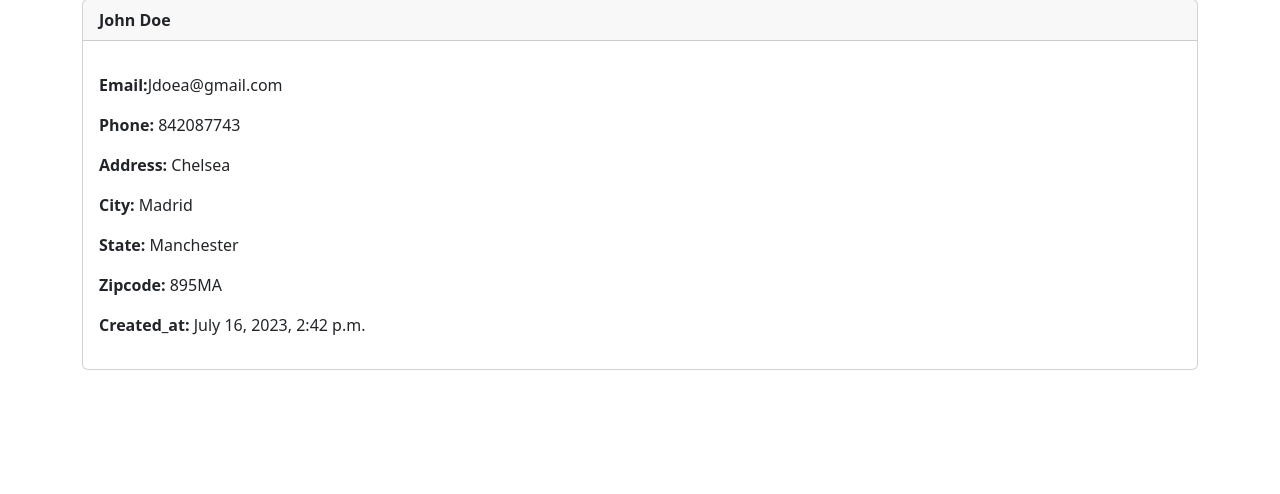
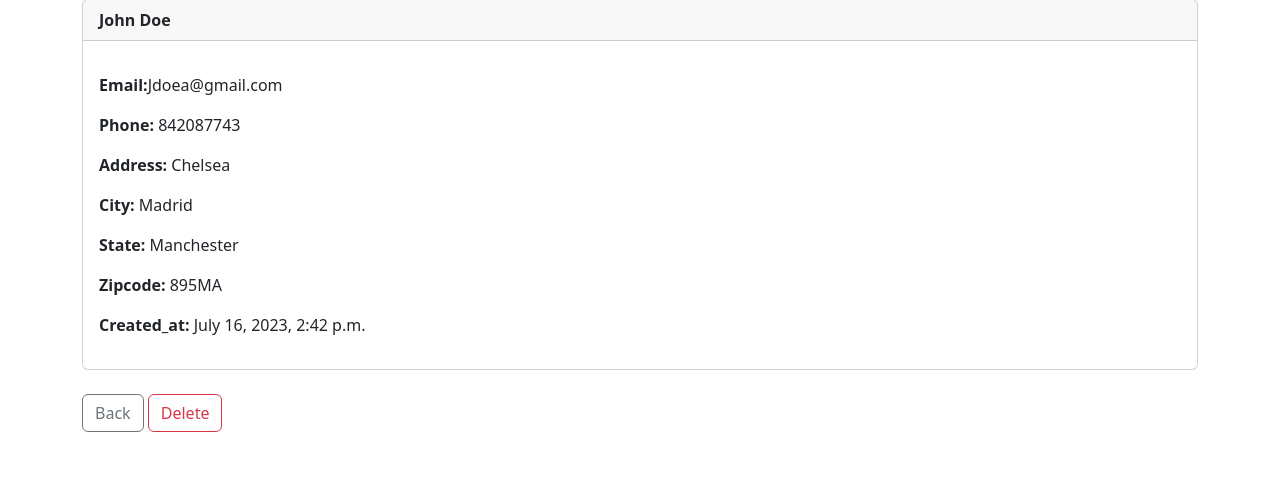
Before and after one commit to ttwange/CRM, a Django app: page /record/1/ in a window 1280 px wide. Shown: the part 81-575 px from the top of the page. Run offline with Django 4.2, Linux system fonts and the light colour scheme; a user stored in the database is signed in; data comes from the database, SQL or seed files in the repository.

Commit message:
adding delete functionality

```diff
--- a/website/templates/record.html
+++ b/website/templates/record.html
@@ -18,8 +18,8 @@
     </p>
     </div>
   </div>
-
-
-
+  <br>
+<a href="{% url 'home' %}" class="btn btn-outline-secondary">Back</a>
+<a href="{% url 'home' %}" class="btn btn-outline-danger">Delete</a>
 
 {% endblock %}
```
